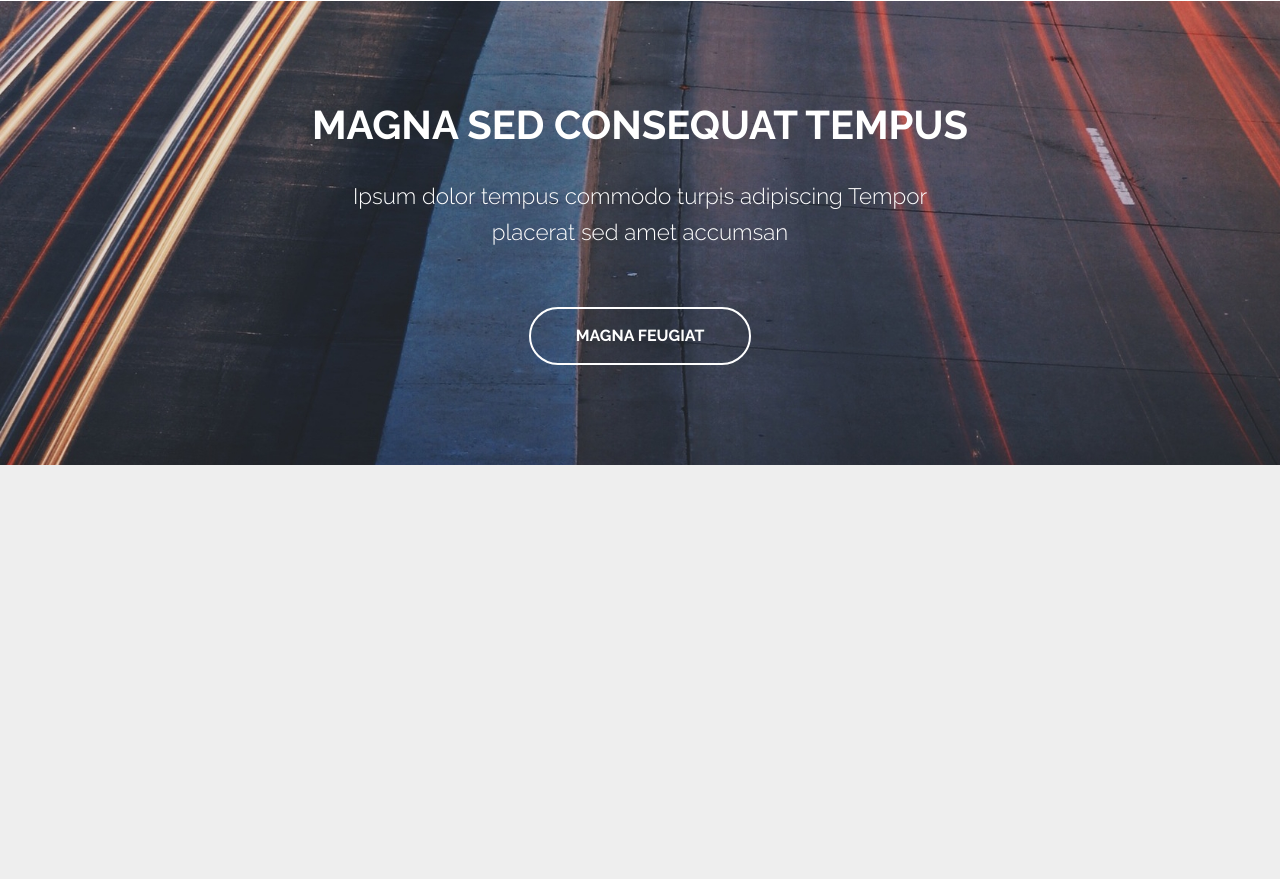
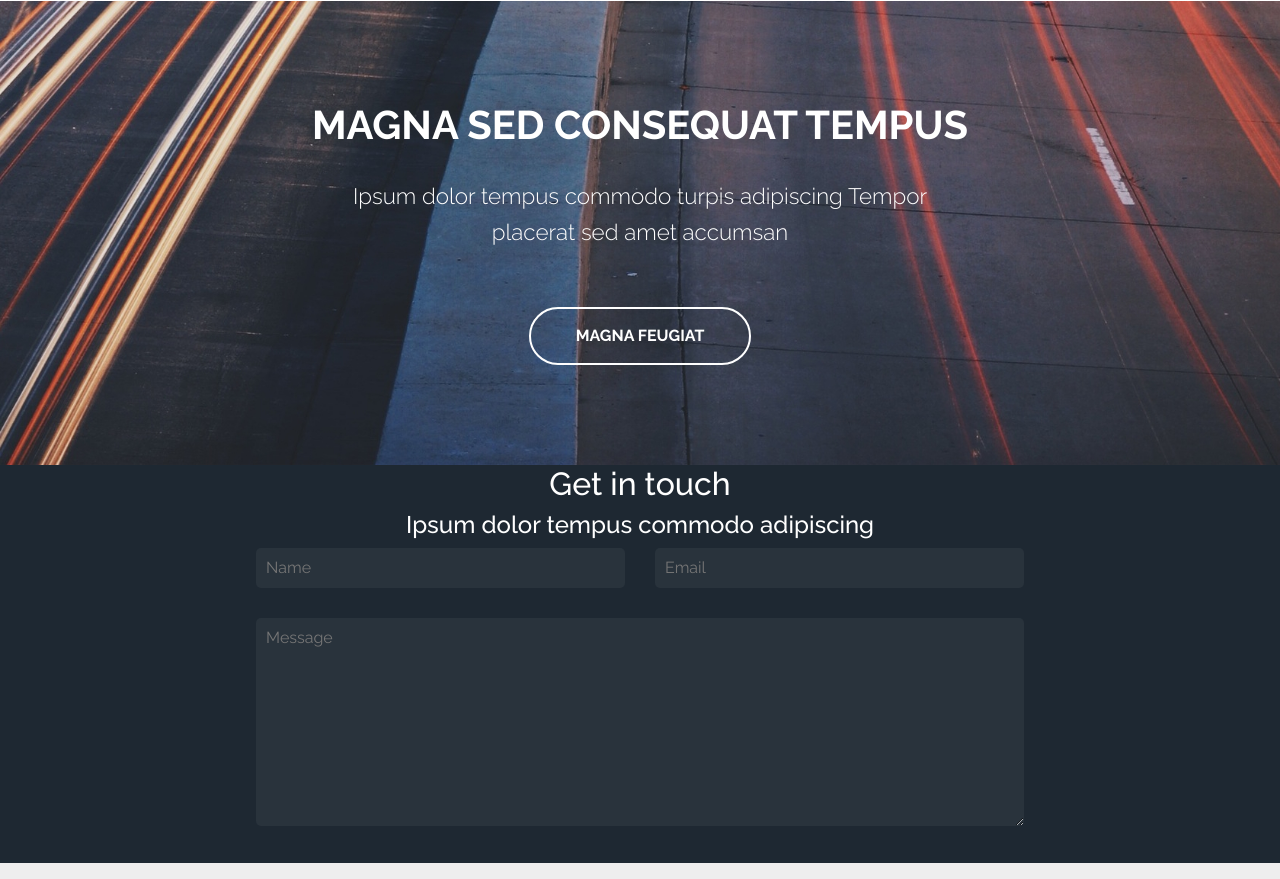
Before and after one commit to paparazzit/retrospect-sajt, a plain HTML site: page index.html in a window 1280 px wide. Shown: the part 2451-3330 px from the top of the page. Before the commit the page ends 2916 px from the top, so only its background shows below. Drawn offline with nearby package versions, Linux system fonts and the light colour scheme.

Commit message:
skoro pa gotovo

```diff
--- a/index.html
+++ b/index.html
@@ -157,6 +157,37 @@
 				</hgroup>
 			</section>
 		</main>
+		<footer>
+			<div class="container-2">
+				<hgroup class="text-center text-white">
+					<h2>Get in touch</h2>
+					<h4>Ipsum dolor tempus commodo adipiscing</h4>
+				</hgroup>
+
+				<div class="form-group">
+					<div class="row">
+						<div class="col-md-6">
+							<input type="text" placeholder="Name" class="form-ctrl" />
+						</div>
+						<div class="col-md-6">
+							<input type="email" placeholder="Email" class="form-ctrl" />
+						</div>
+					</div>
+					<div class="row">
+						<div class="col-md-12">
+							<textarea
+								name=""
+								id=""
+								cols="30"
+								placeholder="Message"
+								rows="8"
+								class="form-ctrl"
+							></textarea>
+						</div>
+					</div>
+				</div>
+			</div>
+		</footer>
 
 		<!-- Optional JavaScript -->
 		<!-- jQuery first, then Popper.js, then Bootstrap JS -->
--- a/style.css
+++ b/style.css
@@ -49,9 +49,19 @@ body {
 	color: var(--green);
 	font-weight: 600;
 }
+.form-ctrl {
+	width: 100%;
+	margin: 0 auto;
+	padding: 8px 10px;
+	background: #29333c;
+	border: none;
+	border-radius: 5px;
+	margin-bottom: 30px;
+	color: white;
+}
 
 .container-2 {
-	width: 80%;
+	width: 60%;
 	margin: 0 auto;
 }
 
@@ -126,3 +136,8 @@ header hgroup i {
 	font-weight: 300;
 	line-height: 1.6;
 }
+
+/* footer */
+footer {
+	background: var(--backgroundDeepGray);
+}
```
